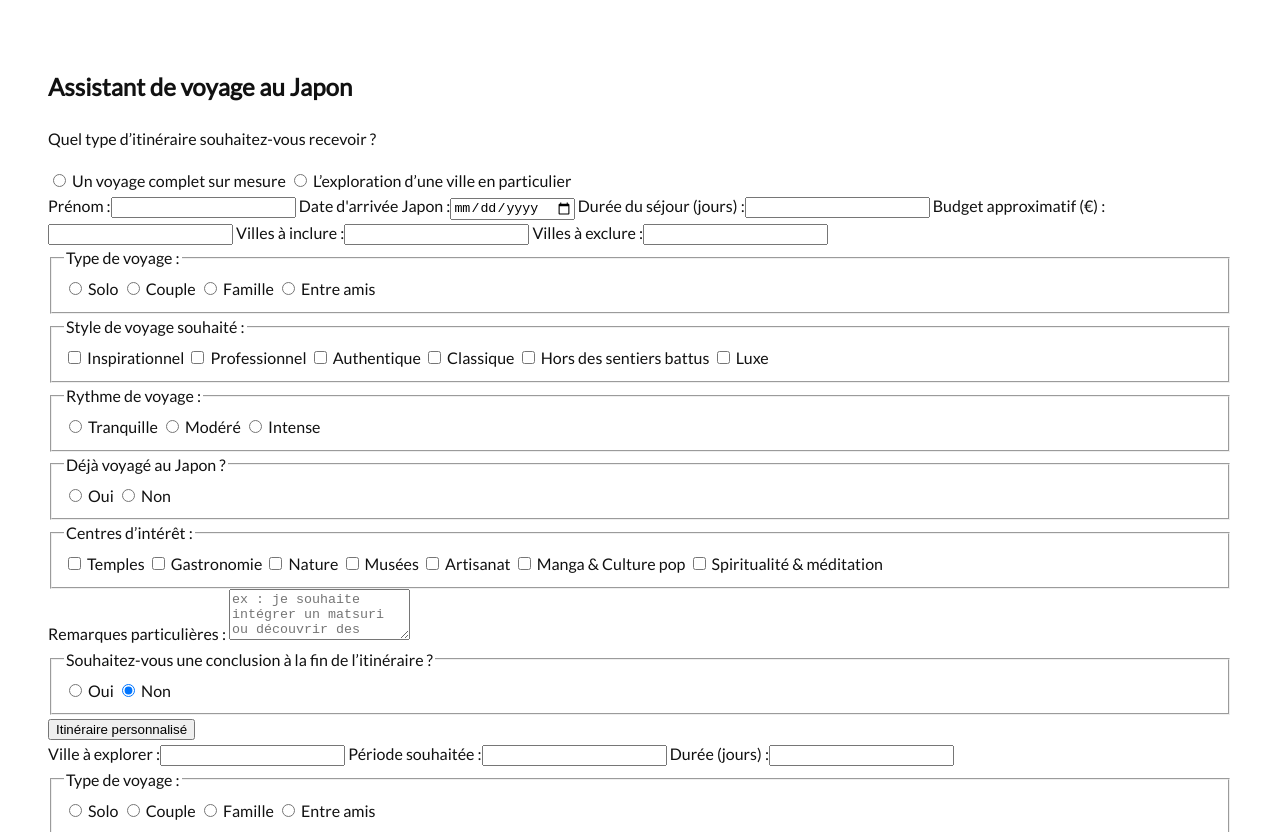
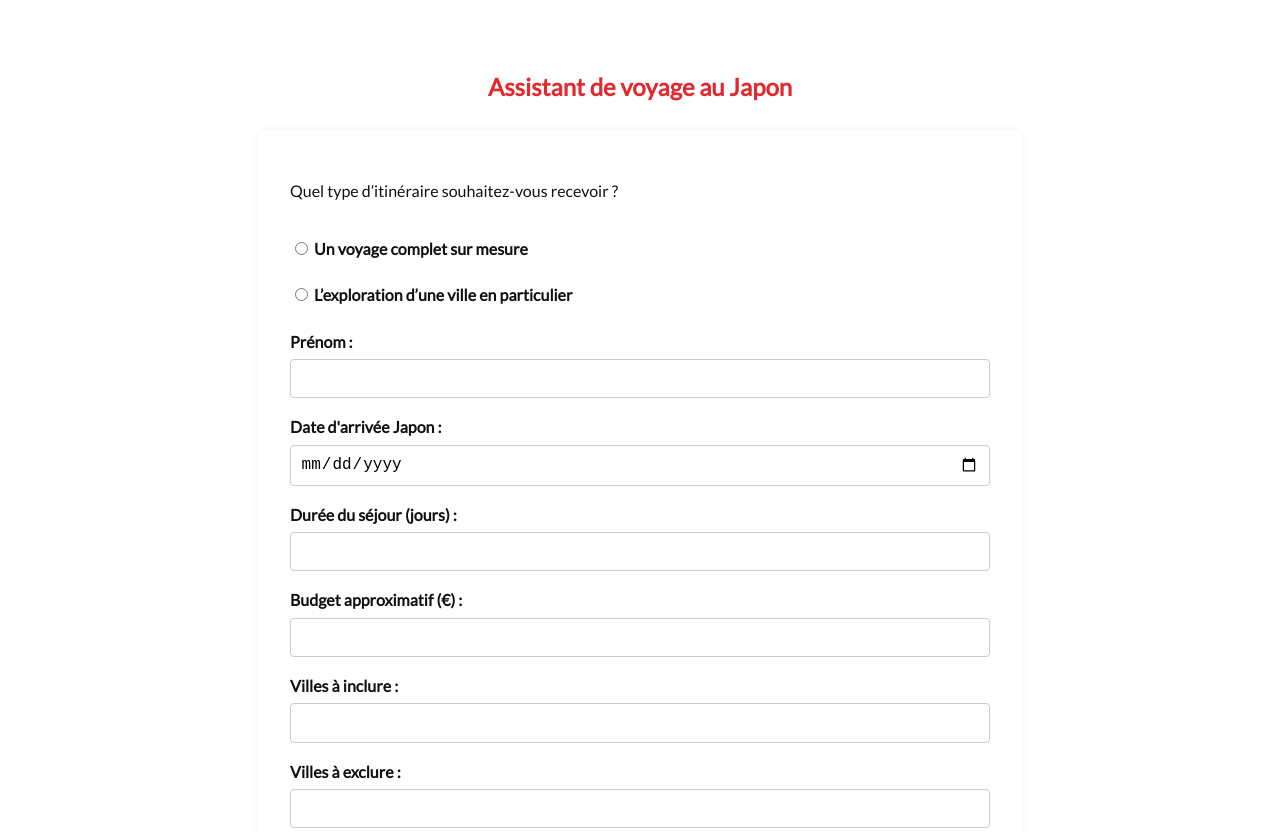
Before and after one commit to gotojapan/assistant-voyage-japon, a website: page docs/index.html in a window 1280 px wide. Shown: the top 832 px of the page. Drawn offline with Linux system fonts and the light colour scheme.

Commit message:
Update style.css

```diff
--- a/docs/style.css
+++ b/docs/style.css
@@ -1,3 +1,4 @@
+/* Style général */
 body {
   font-family: 'Lato', 'Noto Color Emoji', sans-serif;
   padding: 40px;
@@ -6,18 +7,77 @@ body {
   color: #111;
 }
 
-.logo {
-  max-width: 120px;
-  margin-bottom: 20px;
+h2 {
+  color: #DF2A2F;
+  text-align: center;
+  margin-bottom: 1.5rem;
 }
 
-h1 {
-  color: #DF2A2F;
-  font-size: 24px;
-  text-align: center;
-  margin-bottom: 30px;
+/* Conteneur global des formulaires */
+.form-container {
+  max-width: 700px;
+  margin: 0 auto;
+  padding: 2rem;
+  background: #fff;
+  border-radius: 8px;
+  box-shadow: 0 0 8px rgba(0, 0, 0, 0.05);
 }
 
+/* Formulaires */
+.form-container form {
+  display: flex;
+  flex-direction: column;
+}
+
+.form-container label {
+  margin: 1rem 0 0.3rem;
+  font-weight: bold;
+}
+
+.form-container input[type="text"],
+.form-container input[type="number"],
+.form-container input[type="date"],
+.form-container textarea {
+  padding: 0.6rem;
+  font-size: 1rem;
+  border: 1px solid #ccc;
+  border-radius: 4px;
+}
+
+.form-container fieldset {
+  border: none;
+  margin: 1rem 0;
+}
+
+.form-container legend {
+  font-weight: bold;
+  margin-bottom: 0.5rem;
+  color: #DF2A2F;
+}
+
+.form-container button[type="submit"] {
+  margin-top: 1.5rem;
+  background-color: #DF2A2F;
+  color: white;
+  font-weight: bold;
+  font-size: 1rem;
+  padding: 0.8rem;
+  border: none;
+  border-radius: 4px;
+  cursor: pointer;
+}
+
+/* Résultat généré (itinéraire) */
+#result {
+  max-width: 900px;
+  margin: 2rem auto;
+  background: #fff;
+  padding: 2rem;
+  border-radius: 12px;
+  box-shadow: 0 0 10px rgba(0, 0, 0, 0.05);
+}
+
+/* Titres de journée */
 h2.journee {
   font-size: 20px;
   color: #DF2A2F;
@@ -27,13 +87,31 @@ h2.journee {
   border-left: 4px solid #DF2A2F;
 }
 
+/* Sous-titres de moments */
 h3.moment {
-  font-size: 16px;
-  color: #444;
-  margin-top: 15px;
-  margin-bottom: 5px;
+  font-size: 18px;
+  font-weight: bold;
+  color: #333;
+  display: flex;
+  align-items: center;
+  gap: 0.5em;
 }
 
+h3.moment::before {
+  font-size: 1.2em;
+  line-height: 1;
+}
+
+/* Bloc d'une journée */
+.jour {
+  margin-bottom: 40px;
+  padding: 20px;
+  background: #f7f7f7;
+  border-radius: 8px;
+  border-left: 4px solid #DF2A2F;
+}
+
+/* Liens "En savoir plus" */
 .link-block {
   margin: 10px 0;
 }
@@ -43,29 +121,7 @@ h3.moment {
   font-weight: bold;
 }
 
-.jour {
-  margin-bottom: 40px;
-  padding: 20px;
-  background: #f7f7f7;
-  border-radius: 8px;
-  border-left: 4px solid #DF2A2F;
-}
-
-.footer {
-  text-align: center;
-  font-size: 12px;
-  margin-top: 40px;
-}
-
-#result {
-  max-width: 900px;
-  margin: 2rem auto;
-  background: #fff;
-  padding: 2rem;
-  border-radius: 12px;
-  box-shadow: 0 0 10px rgba(0, 0, 0, 0.05);
-}
-
+/* Bloc conclusion */
 .conclusion {
   background: #fef4f4;
   border-left: 4px solid #DF2A2F;
@@ -75,6 +131,7 @@ h3.moment {
   font-style: italic;
 }
 
+/* Bouton PDF */
 .btn-pdf {
   display: inline-block;
   margin-top: 20px;
@@ -92,22 +149,7 @@ h3.moment {
   background: #b81f24;
 }
 
-.header-image {
-  display: block;
-  max-width: 120px;
-  margin: 0 auto 20px;
+/* Cacher dynamiquement un formulaire */
+.hidden {
+  display: none;
 }
-
-h3.moment {
-  font-size: 18px;
-  font-weight: bold;
-  color: #333;
-  display: flex;
-  align-items: center;
-  gap: 0.5em;
-}
-
-h3.moment::before {
-  font-size: 1.2em;
-  line-height: 1;
-}
```
